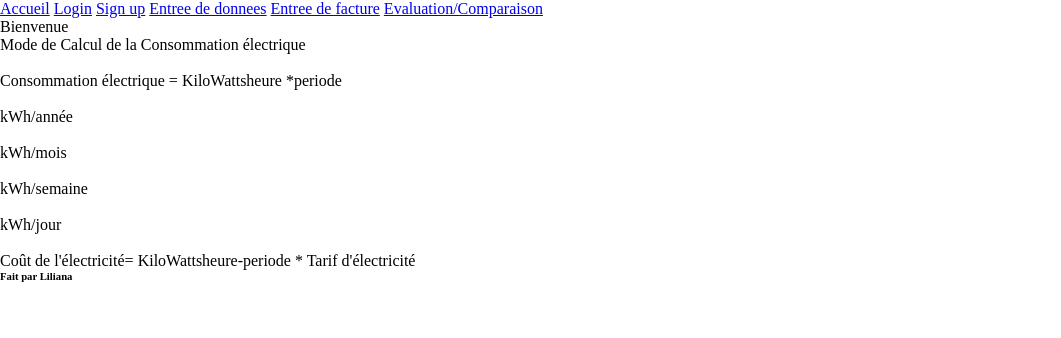
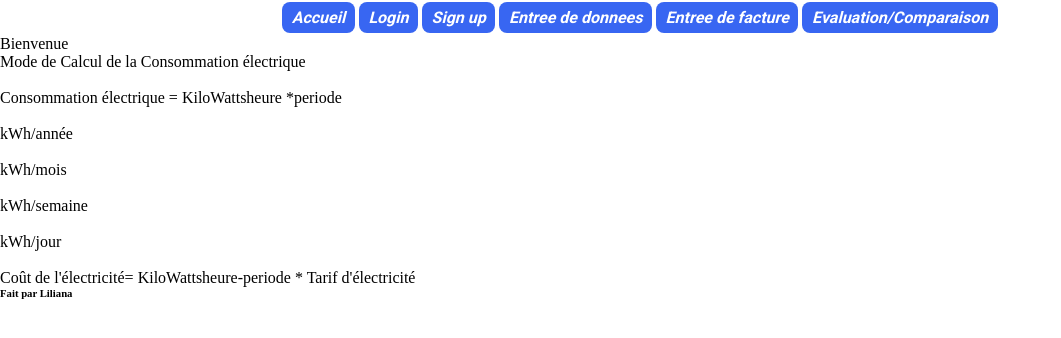
Before and after one commit to LROM/calculconsommationelectrique, a PHP site: page /index.php in a window 1280 px wide. Shown: the part 92-430 px from the top of the page, without its empty margins (0-1061 px from the left). Run offline with PHP 8.4, Linux system fonts and the light colour scheme.

Commit message:
set style of menu

```diff
--- a/mystyle.css
+++ b/mystyle.css
@@ -18,6 +18,25 @@
     padding: 2em 2em;
 }
 
+.menu{
+    text-align: center;
+    padding: 0.5em 0.5em;
+}
+
+.menu_option{
+    background: #3866f2;
+    color:#fff;
+    font-family:'Roboto', sans-serif;
+    font-weight: bold;
+    font-size: 1rem;
+    font-style: italic;
+    padding: .4em .6em;
+    border: none;
+    border-radius: .5em;
+    text-decoration: none;
+
+
+}
 /*
 body{
     font-family: 'Roboto', sans-serif;
--- a/section/menu.php
+++ b/section/menu.php
@@ -1,8 +1,8 @@
-<div id ="menu">
-    <a href="index.php">Accueil</a>
-    <a href="login.php">Login</a>
-    <a href="sign_up.php">Sign up</a>
-    <a href="setbills.php">Entree de donnees</a>
-    <a href="setconsomation.php">Entree de facture</a>
-    <a href="evaluation.php">Evaluation/Comparaison</a>
+<div class = "menu">
+    <a class = "menu_option" href="index.php">Accueil</a>
+    <a class = "menu_option" href="login.php">Login</a>
+    <a class = "menu_option" href="sign_up.php">Sign up</a>
+    <a class = "menu_option" href="setbills.php">Entree de donnees</a>
+    <a class = "menu_option" href="setconsomation.php">Entree de facture</a>
+    <a class = "menu_option" href="evaluation.php">Evaluation/Comparaison</a>
 </div>
```
